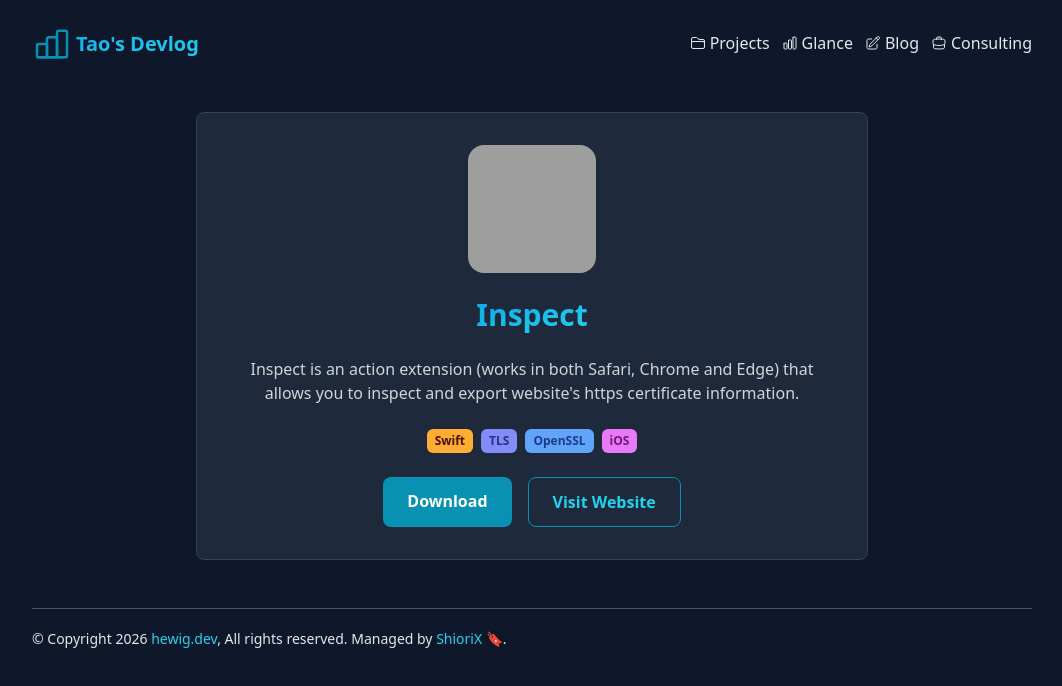
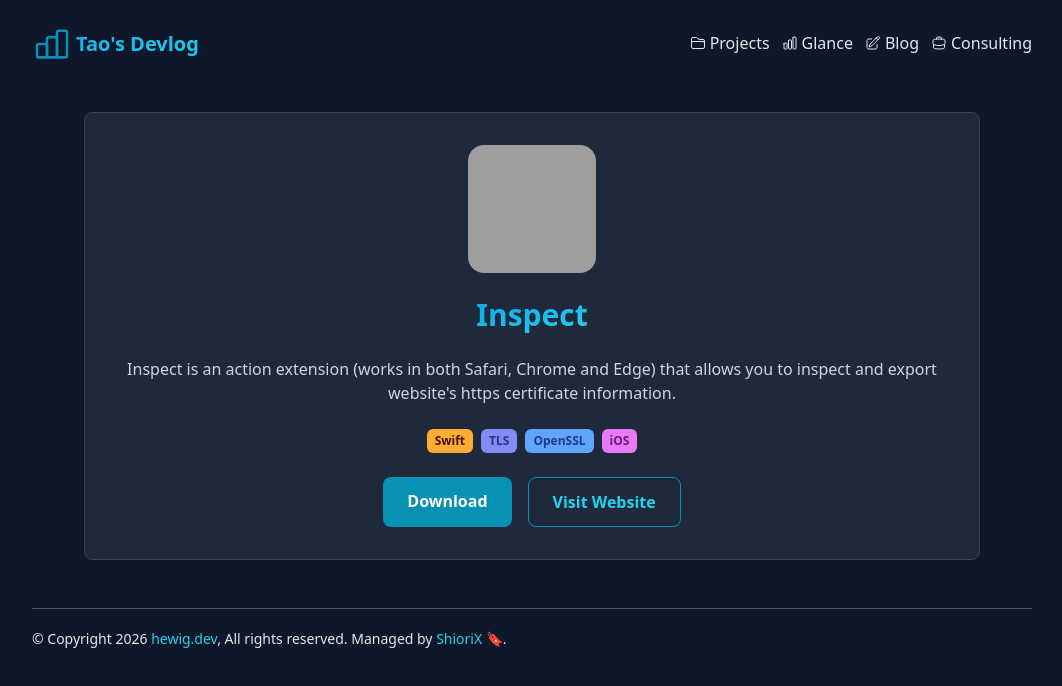
Before and after one commit to hewigovens/hewig.dev, an Astro site: page /projects/inspect in a window 1280 px wide. Shown: the whole page, without its empty margins (108-1170 px from the left). Built offline with nearby package versions, Linux system fonts and the light colour scheme; Astro itself is replaced by a stand-in of ours; grey boxes are pictures that could not be loaded.

Commit message:
style: widen Inspect project page card (max-w-2xl → max-w-4xl)

```diff
--- a/src/pages/projects/inspect.astro
+++ b/src/pages/projects/inspect.astro
@@ -11,7 +11,7 @@ const description =
 
 <Base head={{ title, description }}>
   <Section>
-    <div class="mx-auto max-w-2xl">
+    <div class="mx-auto max-w-4xl">
       <div class="flex flex-col items-center gap-6 rounded-lg border border-gray-700 bg-slate-800 p-8">
         <img
           class="h-32 w-32 rounded-2xl"
```
